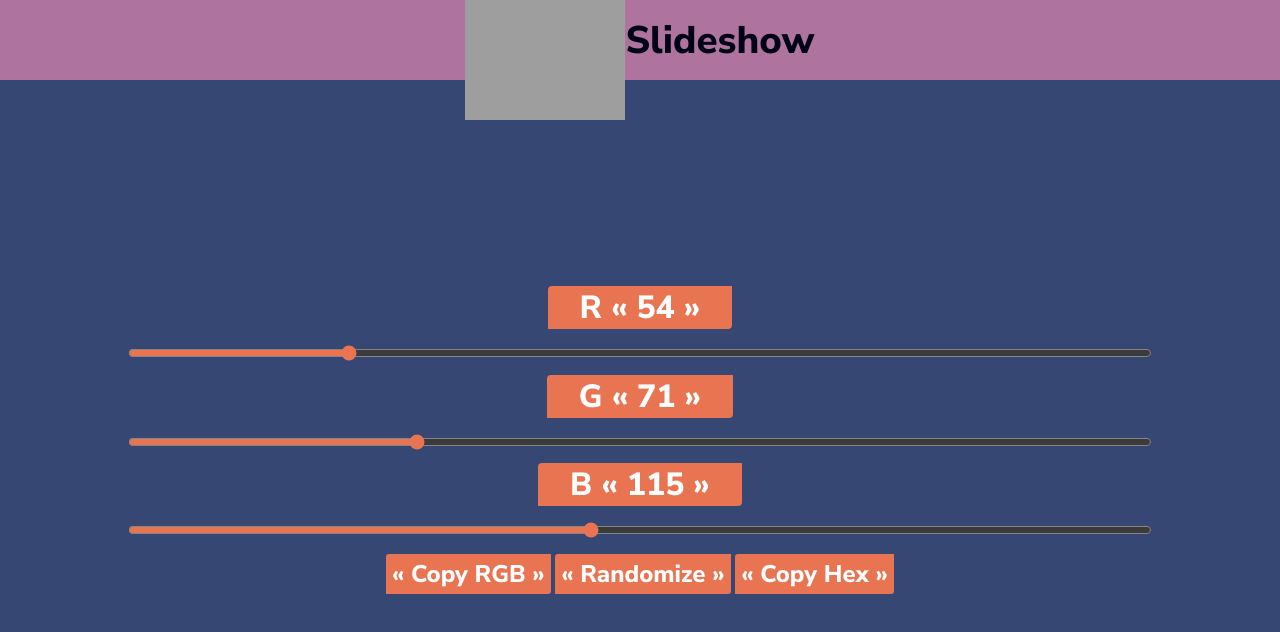
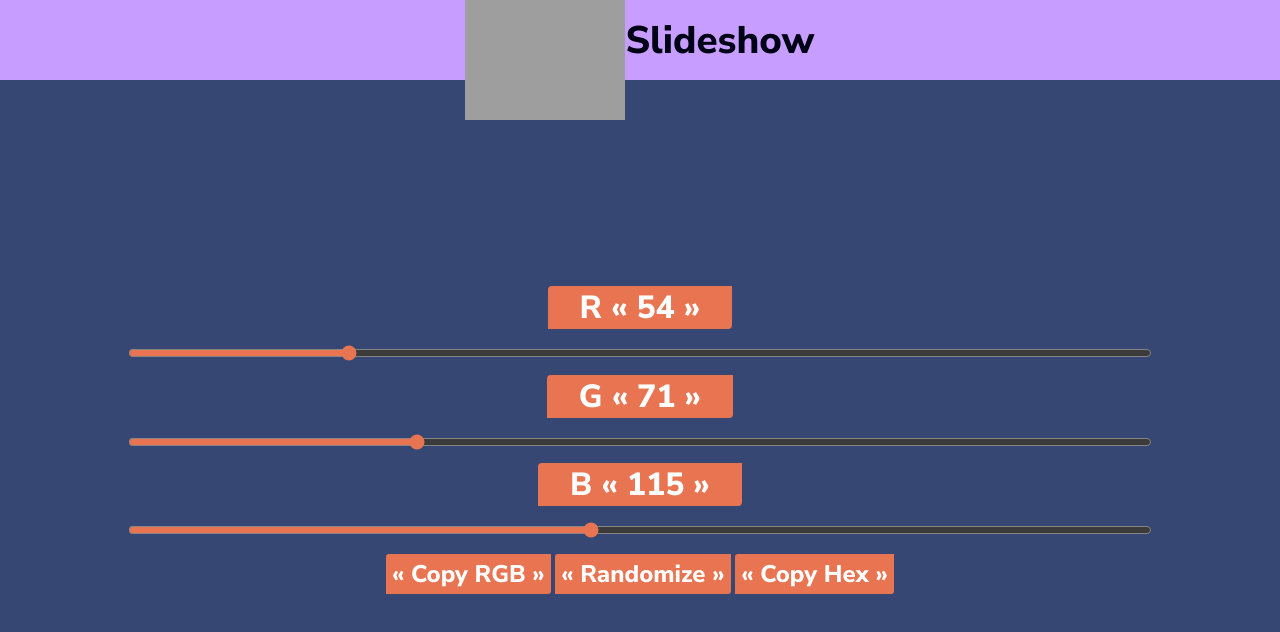
Before and after one commit to OverLorDXG/OverLorDXG.github.io, a plain HTML site: page slideshow.html in a window 1280 px wide. Drawn offline with Linux system fonts and the light colour scheme; grey boxes are pictures that could not be loaded.

Commit message:
Update slideshow.css

```diff
--- a/assets/styles/slideshow.css
+++ b/assets/styles/slideshow.css
@@ -37,7 +37,7 @@ img {
   display: flex;
   justify-content: center;
   align-items: center;
-  background-color: #af739f;
+  background-color: #c79eff;
   color: #010115;
   height: 8vh;
 }
```
